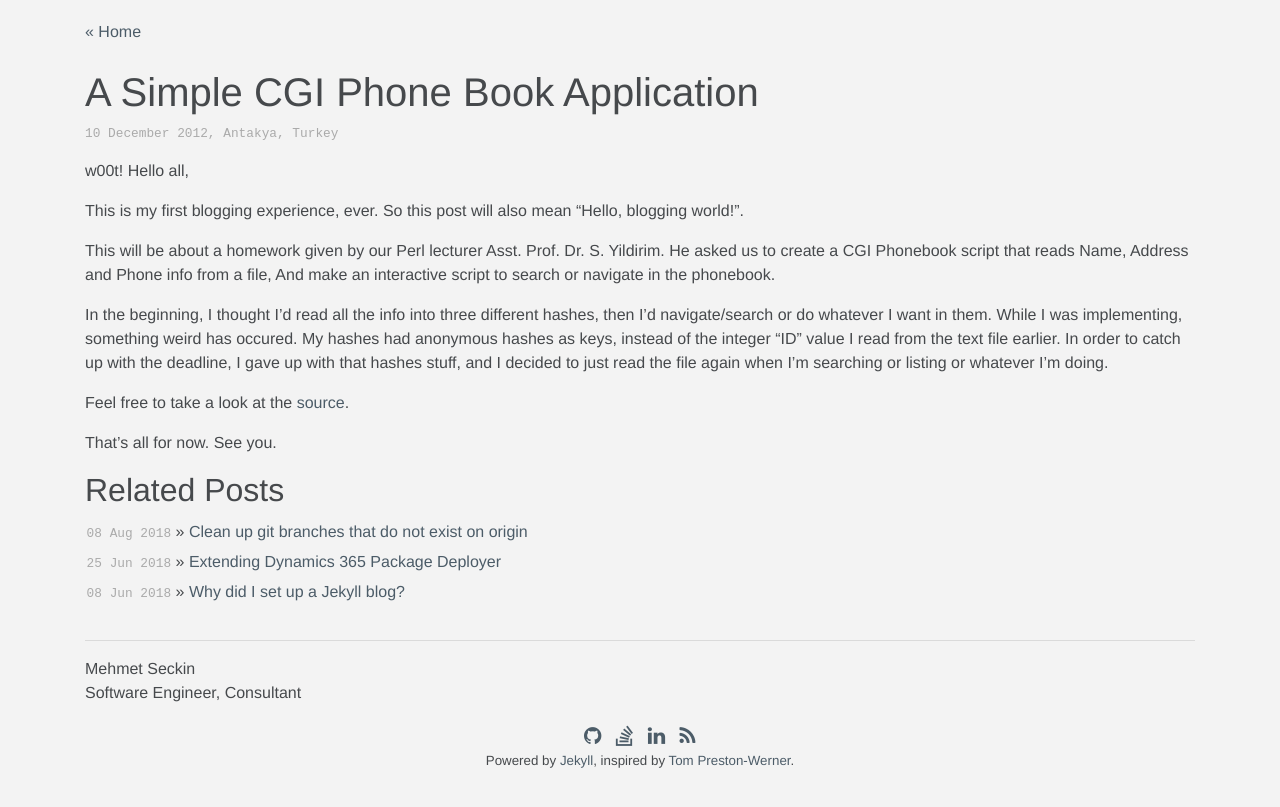
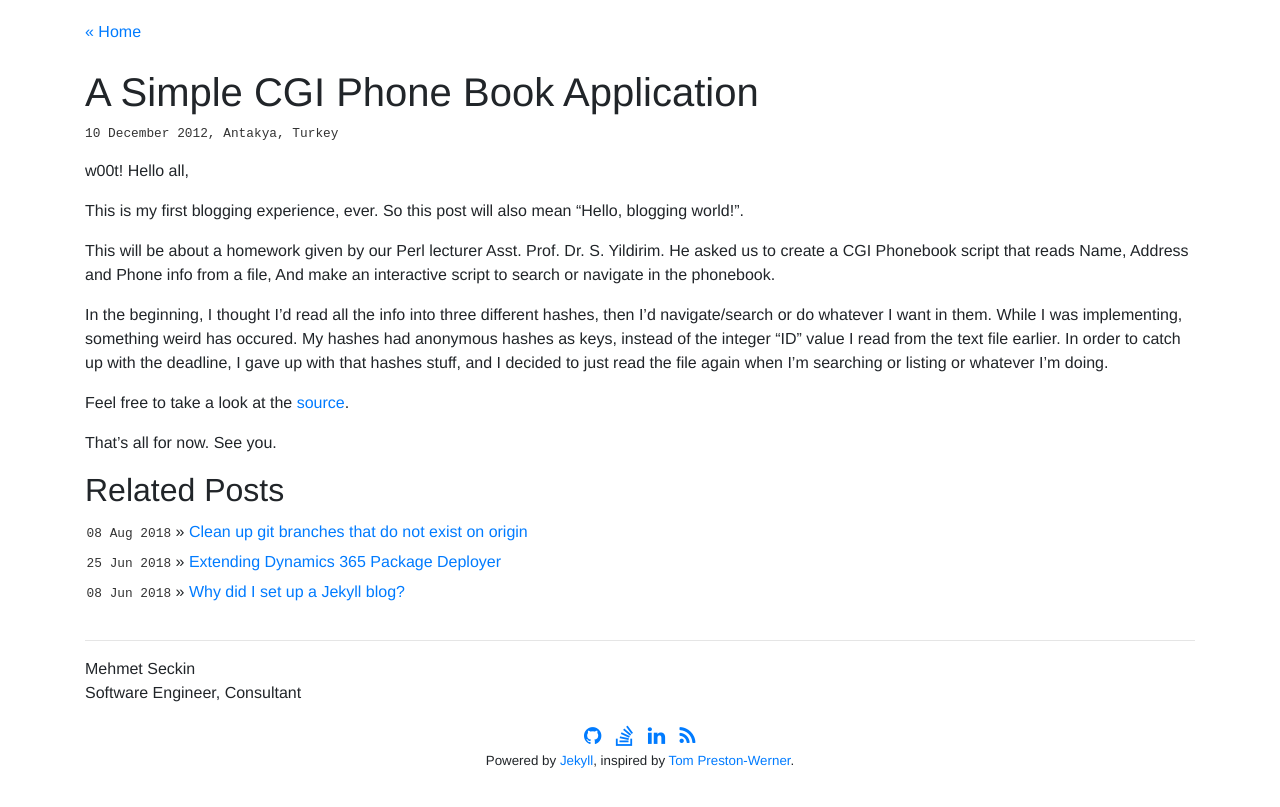
Before and after one commit to mehmetseckin/mehmetseckin.github.io, a Jekyll site: the page built from _posts/2012-12-10-a-simple-cgi-phone-book-application.md, in a window 1280 px wide. Shown: the top 807 px of the page. Built offline with Jekyll 4.4.1, drawn with Linux system fonts in a browser that asks for light colours.

Commit message:
Remove custom colors, darken meta color

```diff
--- a/css/static.css
+++ b/css/static.css
@@ -1,15 +1,5 @@
 html, body {
     font-family: "Segoe UI Light", "Calibri Light", "Helvetica", "Arial", "Times New Roman";
-    background-color: #f3f3f3;
-    color: #46494C;
-}
-
-a {
-    color: #4C5C68;
-}
-
-a:hover {
-    color: #1985A1;
 }
 
 /* From https://github.com/twbs/bootstrap/blob/master/dist/css/bootstrap.css */
@@ -70,7 +60,7 @@ header img {
 
   .posts span,
   .post .meta {
-    color: #aaa;
+    color: #333;
     font-family: "Courier New", "Consolas";
     font-size: 80%;
   }
```
